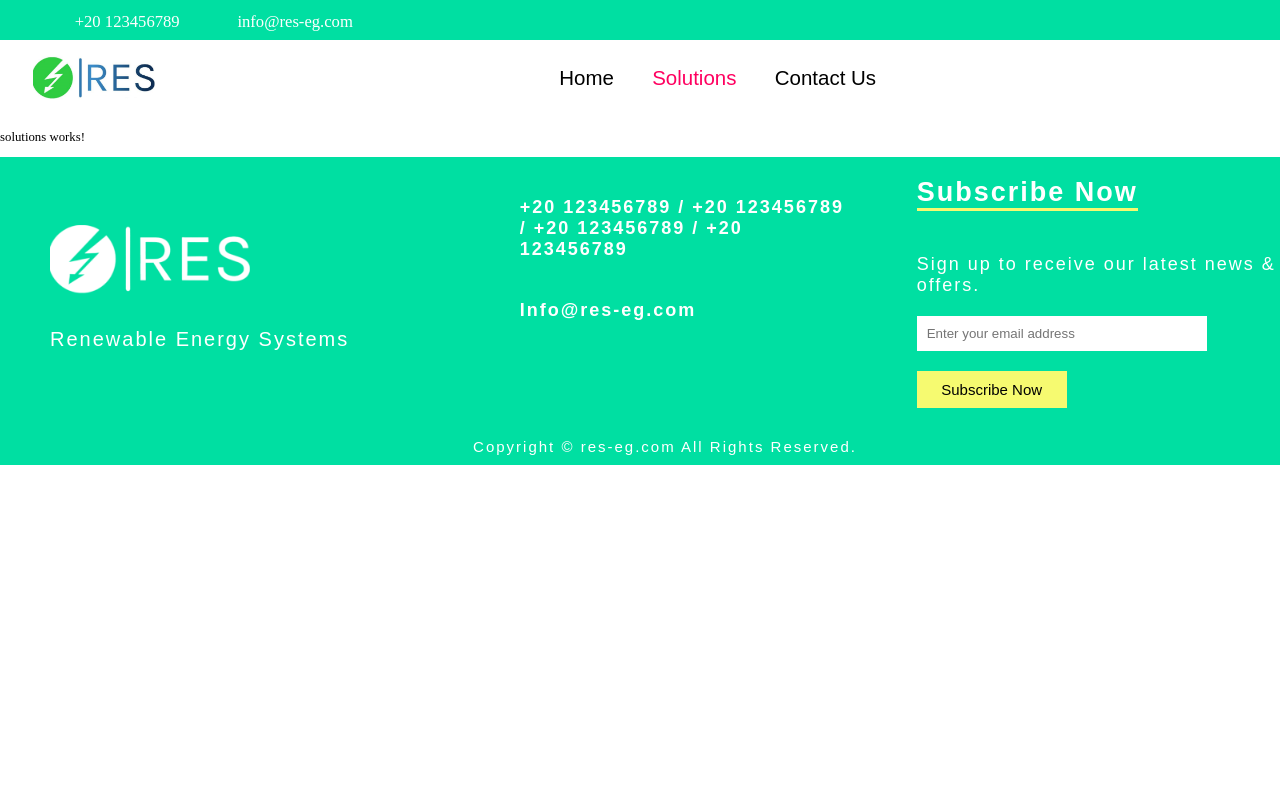
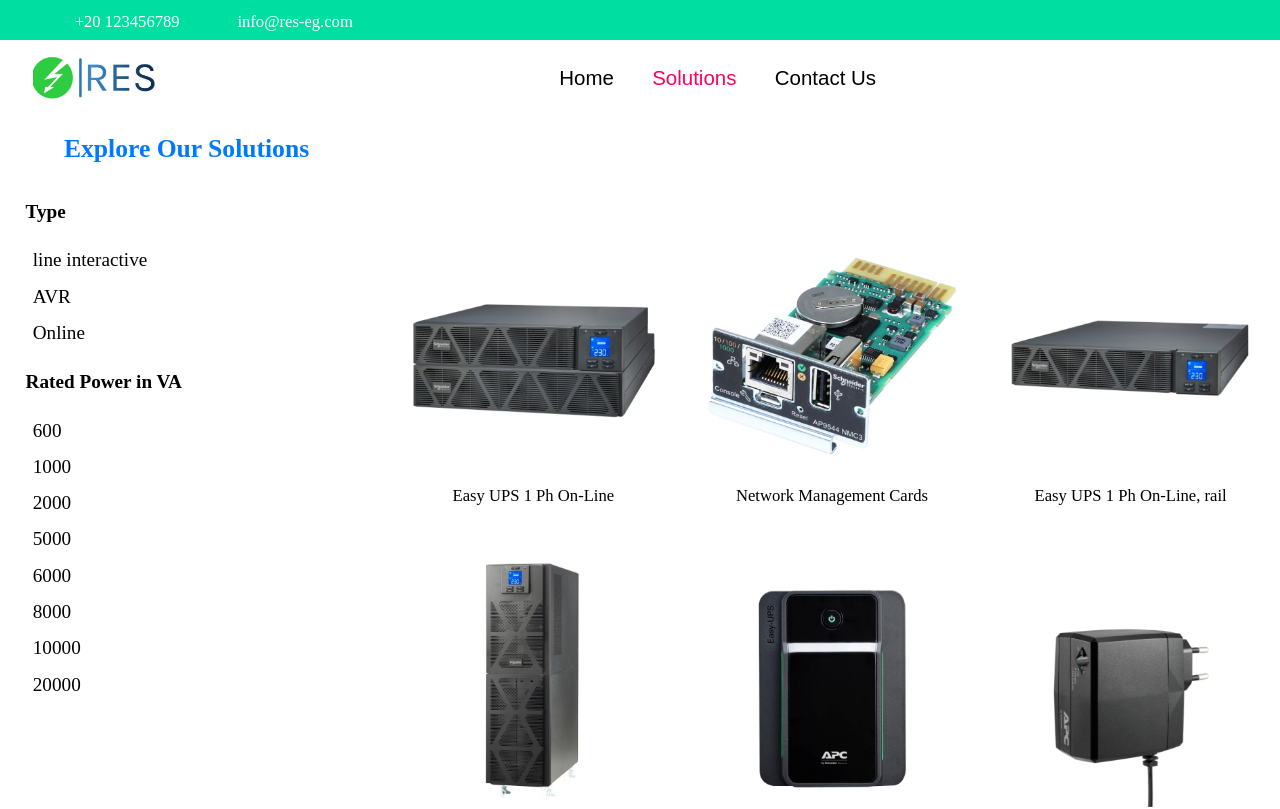
Before and after one commit to mostafa-abuelkhair/res-eg, an Angular app in the folder res-front/: page /solution in a window 1280 px wide. Shown: the top 809 px of the page. Built offline with nearby package versions, Linux system fonts and the light colour scheme; a web font is replaced by a local one.

Commit message:
designed solutions

```diff
--- a/res-front/src/app/solutions/solutions.component.css
+++ b/res-front/src/app/solutions/solutions.component.css
@@ -0,0 +1,127 @@
+:host{
+    margin-bottom: 50px;
+}
+
+h1{
+    padding-left: 5%;
+    color:var(--blue);
+}
+
+:host>section{
+    display: flex;
+    justify-content: center;
+}
+
+aside{
+    width: 30%;
+    padding-left: 2%;
+    box-sizing: border-box;
+
+}
+
+aside h3{
+    font-size: 1.5rem;
+    margin-top: 20px;
+}
+
+aside h3 i{
+    float: right;
+    margin-right: 20px;
+    display: none;
+}
+
+aside ul{
+    list-style-type: none;
+    box-sizing: border-box;
+    font-size: 1.5rem;
+    padding: 0;
+}
+
+aside ul li{
+    padding: 2%;
+    cursor: pointer;
+}
+
+aside ul li:hover{
+    color: var(--red);
+}
+
+aside ul li i{
+    float: right;
+    display: none;;
+}
+
+
+
+
+
+.products{
+    width: 70%;
+
+    box-sizing: border-box;
+    display: flex;
+    justify-content: space-around;
+    flex-wrap: wrap;
+}
+
+.product{
+    width: 28%;
+    text-align: center;
+    margin-top: 50px;
+}
+
+.product>*{
+    width: 100%;
+}
+
+.product a{
+    text-decoration-line: none;
+    color: black;
+    font-size: 1.3rem;
+}
+
+.product a:hover{
+    color: var(--blue);
+    text-decoration: underline;
+}
+
+
+@media screen and (max-width: 992px) {
+
+  }
+
+@media screen and (max-width: 768px) {
+    :host>section{
+        display: block;
+    }
+    aside{
+        width: 100%;
+    }
+    .products {
+        width: 100%;
+    }
+
+    .product{
+        width: 45%;
+    }
+
+    aside h3{
+        cursor: pointer;
+    }
+
+    aside h3 i{
+        display: inline;
+    }
+    .list-hide{
+        display: none;
+    }
+
+  }
+
+  @media screen and (max-width: 600px) {
+
+  }
+
+  @media screen and (max-width: 500px) {
+
+  }
--- a/res-front/src/app/solutions/solutions.component.html
+++ b/res-front/src/app/solutions/solutions.component.html
@@ -1 +1,32 @@
-<p>solutions works!</p>
+<h1>
+    Explore Our Solutions
+</h1>
+
+<section>
+
+
+    <aside>
+
+        <div *ngFor = "let filter of filters; index as i">
+            <h3 (click)=" filter.class= filter.class===''? 'list-hide':'' ">
+                {{filter.name}} <i class="fa-solid fa-bars"></i>
+            </h3>
+            <ul [class]="filter.class">
+                <li *ngFor = "let value of filter.values"> <span>{{value}}</span> <i class="fa-solid fa-check"></i> </li>
+            </ul>
+        </div>
+
+    </aside>
+
+
+    <section class="products">
+
+        <div class="product" *ngFor = "let product of products; index as i">
+            <img [src]="product.src" alt="">
+            <a href="">{{product.p}}</a>
+        </div>
+
+    </section>
+
+
+</section>
--- a/res-front/src/app/solutions/solutions.component.ts
+++ b/res-front/src/app/solutions/solutions.component.ts
@@ -7,4 +7,28 @@
 })
 export class SolutionsComponent {
 
+  filters_data  = [
+    {name:'Type', values:['line interactive','AVR','Online']},
+    {name:'Rated Power in VA', values:['600','1000','2000','5000','6000','8000','10000','20000']}
+  ]
+
+  filters=this.filters_data.map((filter)=>{ return {...filter,class:'list-hide'} });
+
+  products = [
+    {src:"../../assets/p10.JPG", p:"Easy UPS 1 Ph On-Line" },
+    {src:"../../assets/p9.JPG", p:"Network Management Cards"},
+    {src:"../../assets/p8.JPG", p:"Easy UPS 1 Ph On-Line, rail" },
+    {src:"../../assets/p7.JPG", p:"Easy UPS 1 Ph On-Line" },
+    {src:"../../assets/p6.JPG", p:"APC Easy UPS" },
+    {src:"../../assets/p5.JPG", p:"Network Power supply with battery backup" },
+    {src:"../../assets/p4.JPG", p:"APC Easy UPS 1 Ph Line Interactive"},
+    {src:"../../assets/p3.JPG", p:"APC Easy UPS, 1000VA " },
+    {src:"../../assets/p2.JPG", p:"Easy UPS 1 Ph On-Line" },
+    {src:"../../assets/p1.JPG", p:"Easy UPS 1 Ph On-Line" }
+  ];
+
+  ngOnInit() {
+
+  }
+
 }
--- a/res-front/src/index.html
+++ b/res-front/src/index.html
@@ -2,7 +2,7 @@
 <html lang="en">
 <head>
   <meta charset="utf-8">
-  <title>ResFront</title>
+  <title>Renewable Energy Systems</title>
   <base href="/">
   <meta name="viewport" content="width=device-width, initial-scale=1">
   <link rel="icon" type="image/x-icon" href="favicon.ico">
```
Also changed, not shown: res-front/src/assets/res-logo-transp - Copy.png (added), 1 other file (tests, documents, lock files or other folders).
